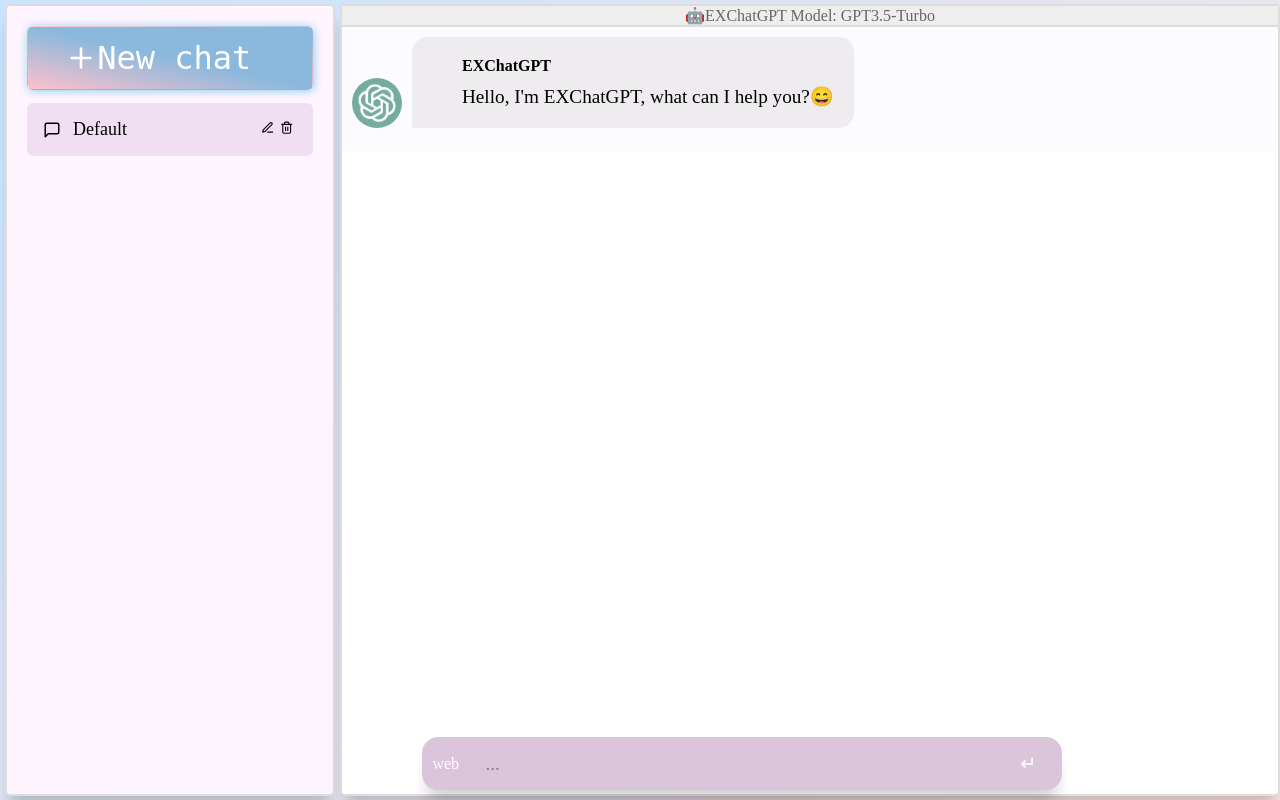
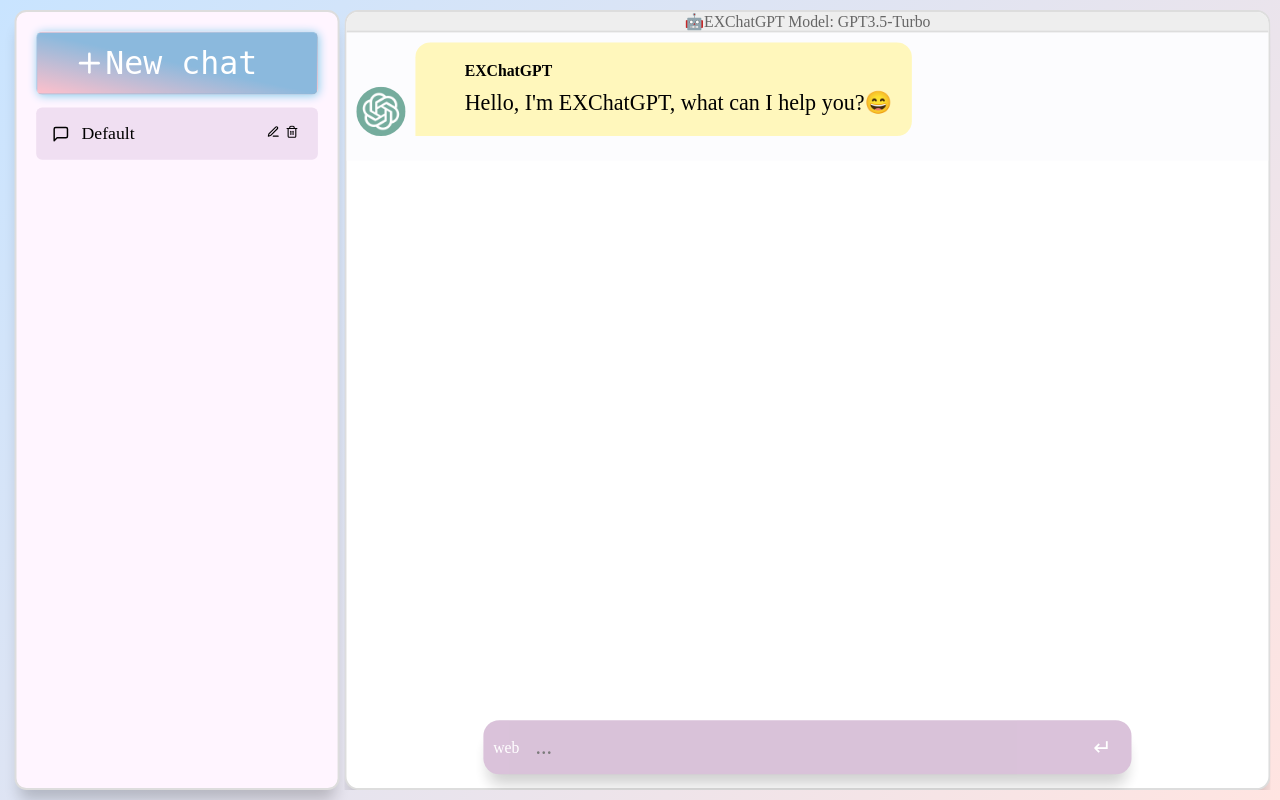
Before and after one commit to circlestarzero/EX-chatGPT, a Flask app: page / in a window 1280 px wide. Run offline with Flask 2, Linux system fonts and the light colour scheme; data that the repository does not hold is empty; parts of the project's set-up code (start-up, migrations or seed data) failed here and were passed over; some libraries are stand-ins or nearby versions.

Commit message:
update inputarea beautification and content autojustment

```diff
--- a/chatGPTEx/main.py
+++ b/chatGPTEx/main.py
@@ -69,9 +69,9 @@ def send_history():
     chats  = load_history(conv_id=uuid)[1:]
     for chat in chats:
         if chat['role']=='user':
-            msgs.append({'name': 'You', 'img': 'static/styles/person.jpg', 'side': 'right', 'text': parse_text(chat['content']), 'mode': ''})
+            msgs.append({'name': 'You', 'img': 'static/styles/person.jpg', 'side': 'right', 'text': parse_text(chat['content'])})
         else:
-            msgs.append({'name': 'ExChatGPT', 'img': 'static/styles/ChatGPT_logo.png', 'side': 'left', 'text': parse_text(chat['content']), 'mode': ''})
+            msgs.append({'name': 'ExChatGPT', 'img': 'static/styles/ChatGPT_logo.png', 'side': 'left', 'text': parse_text(chat['content'])})
     return json.dumps(msgs,ensure_ascii=False)
 lastAPICallListLength = len(APICallList)
 @app.route("/api/APIProcess")
--- a/chatGPTEx/static/styles/style.css
+++ b/chatGPTEx/static/styles/style.css
@@ -2,7 +2,7 @@
   --body-bg: linear-gradient(135deg, #c9e4ff 0%, #ffe4e1 100%);
   --msger-bg: #fff;
   --border: 2px solid #ddd;
-  --left-msg-bg: #efecef;
+  --left-msg-bg: #fff7bc;
   --right-msg-bg: #d8bfd8;
 }
 
@@ -19,9 +19,10 @@ html {
 }
 
 body {
+  transform: scale(0.985);
   height: 100vh;
   background-image: var(--body-bg);
-  font-family: "fira code";
+  font-family: "Fira Code";
 }
 
 .container {
@@ -31,7 +32,9 @@ body {
   flex-direction: row;
   height: 100vh;
 }
-.msger {
+
+.chat-page{
+  position: relative;
 	overflow-x: hidden;
 	overflow-y: auto;
   flex: 1;
@@ -40,8 +43,21 @@ body {
   width: 100%;
   max-width: 80%;
   height: calc(99%);
+  background: transparent;
+  border: 0px;
+  margin: 0px;
+}
+.msger {
+  position: relative;
+	overflow-x: hidden;
+	overflow-y: auto;
+  flex: 1;
+  flex-flow: column wrap;
+  justify-content: space-between;
+  width: 100%;
+  height: 100%;
   border: var(--border);
-  border-radius: 5px;
+  border-radius: 14px;
   background: var(--msger-bg);
   box-shadow: 0 15px 15px -5px rgba(0, 0, 0, 0.2);
   margin-bottom: 0px;
@@ -79,7 +95,7 @@ body {
   margin-bottom: 15px;
 }
 .msg-text{
-  font-size: 1.2em;
+  font-size: 1.4em;
 }
 .msg-img {
   width: 50px;
@@ -164,30 +180,22 @@ body {
 .msger-input :focus:hover{
   border-color: pink;
 }
-#textInput{
-  outline: none;
-  font-family: 'fira code';
-}
 .msger-inputarea * {
   background-color: transparent;
-  padding-top: 10px;
-  padding-bottom: 10px;
-  padding-left: 10px;
   border: none;
-  font-size: 1.2em;
+  font-size: 1.4em;
   color: white;
-  font-family: 'fira code';
+  font-family: 'Fira Code';
 }
 .msger-input {
   flex: 1;
 }
 .msger-send-btn {
   width: f;
-  border-radius: 15px;
+  border-radius: 5px;
   margin-left: 10px;
   margin-right: 5px;
-  padding-right: 16px;
-  margin-top: auto;
+  padding-right: 10px;
   background: transparent;
   color: #fff;
   cursor: pointer;
@@ -201,7 +209,7 @@ body {
   background-color: #fcfcfe;
 }
 select#mode {
-  font-family: 'fira code';
+  font-family: 'Fira Code';
   color: white;
   background-color: transparent;
   align-content: center;
@@ -222,22 +230,23 @@ select#mode:hover, select#mode:focus {
   outline: none;
 }
 .row {
-  opacity: 90%;
+  opacity: 95%;
   border: none;
   border-radius: 16px;
   padding: 5px;
   background: var(--right-msg-bg);
   box-shadow: 0 15px 15px -5px rgba(0, 0, 0, 0.2);
-  position: fixed;
-  bottom: 10px;
-  left: 33%;
-  right: 0;
+  position: absolute;
+  bottom: 2%;
+  left: 50%;
+  transform: translateX(-50%);
+  right: auto;
   display: flex;
   flex-wrap: wrap;
   align-items: center;
-  max-width: 50%;
+  width: 70%;
+  height: auto;
 }
-
 .col {
   flex: 1;
 }
@@ -262,13 +271,14 @@ select#mode:hover, select#mode:focus {
   outline: none;
 }
 pre {
-  background-color: #f5f5f5;
-  font-family: "fira code";
+  background-color: #fffbde!important;
+  font-family: "Fira Code";
   font-size: 14px;
   line-height: 1.5;
   margin: 0;
   overflow: auto;
   padding: 1em;
+  border-radius: 10px;
 }
 
 /* Add line numbers to the highlighted code */
@@ -296,7 +306,7 @@ pre {
   margin: 10px 5px;
   height: calc(99%);
   border: var(--border);
-  border-radius: 5px;
+  border-radius: 12px;
   background: var(--msger-bg);
   box-shadow: 0 15px 15px -5px rgba(0, 0, 0, 0.2);
 }
@@ -434,3 +444,67 @@ pre {
 body > div.container > div > ul > li:nth-child(1) > a{
   background-color: #f0dff2;
 }
+span.token.operator{
+  background: transparent!important;
+}
+span.token.space{
+  visibility: hidden!important;
+}
+span.token.lf{
+  visibility: hidden!important;
+}
+textarea{
+  padding-top: 10px;
+  padding-bottom: 10px;
+  vertical-align:middle;
+  outline: none;
+  -webkit-text-size-adjust: 100%;
+  tab-size: 4;
+  color: inherit;
+  font-weight: inherit;
+  appearance: none;
+  line-height: 1.5rem;
+  margin: 0;
+  width: 100%;
+  resize: none;
+  border-width: 0;
+  background-color: transparent;
+  overflow-y: scroll;
+}
+::-webkit-scrollbar {
+  height: 1rem;
+  width: .5rem
+}
+
+::-webkit-scrollbar:horizontal {
+  height: .5rem;
+  width: 1rem
+}
+
+::-webkit-scrollbar-track {
+  background-color: transparent;
+  border-radius: 9999px
+}
+
+::-webkit-scrollbar-thumb {
+  --tw-border-opacity: 1;
+  background-color: rgba(217,217,227,.8);
+  border-color: rgba(255,255,255,var(--tw-border-opacity));
+  border-radius: 9999px;
+  border-width: 1px
+}
+
+::-webkit-scrollbar-thumb:hover {
+  --tw-bg-opacity: 1;
+  background-color: rgba(236,236,241,var(--tw-bg-opacity))
+}
+
+.dark ::-webkit-scrollbar-thumb {
+  --tw-bg-opacity: 1;
+  background-color: rgba(86,88,105,var(--tw-bg-opacity))
+}
+
+.dark ::-webkit-scrollbar-thumb:hover {
+  --tw-bg-opacity: 1;
+  background-color: rgba(172,172,190,var(--tw-bg-opacity))
+}
--- a/chatGPTEx/templates/index.html
+++ b/chatGPTEx/templates/index.html
@@ -30,6 +30,7 @@
       <ul class="sidebar-list">
       </ul>
     </div>
+    <div class="chat-page">
       <section class="msger">
         <header class="msger-header">
           <div class="msger-header-title">
@@ -39,7 +40,6 @@
         <main class="msger-chat">
         </main>
       </section>
-  </div>
       <div class="row">
         <div class="col col-first">
           <form>
@@ -55,11 +55,15 @@
         </div>
         <div class="col">
           <form class="msger-inputarea">
-        <input type="text" class="msger-input" id="textInput" placeholder="...">
+            <textarea type="text" class="msger-input" id="textInput" placeholder="..."></textarea>
             <button type="submit" class="msger-send-btn">↵</button>
           </form>
         </div>
       </div>
+    </div>
+
+  </div>
+
   <script>
     const msgerForm = get(".msger-inputarea");
     const msgerInput = get(".msger-input");
@@ -192,6 +196,19 @@
       const m = "0" + date.getMinutes();
       return `${h.slice(-2)}:${m.slice(-2)}`;
     }
+    const textarea = document.querySelector('textarea');
+    textarea.style.height = '45px';
+    textarea.style.paddingTop = '10px';
+    textarea.addEventListener('input', () => {
+      textarea.style.height = 'auto';
+      if(textarea.scrollHeight<90){
+        textarea.style.height = '45px';
+      }else if(textarea.scrollHeight>400){
+        textarea.style.height = `400px`;
+      }else{
+        textarea.style.height = `${textarea.scrollHeight+5}px`;
+      }
+    });
   </script>
   <script src="{{ url_for('static', filename='styles/newChat.js') }}"></script>
 </body>
```
Also changed, not shown: img/chatHistory.png, 1 other file. Lines whose indentation alone changed are shown as unchanged.
